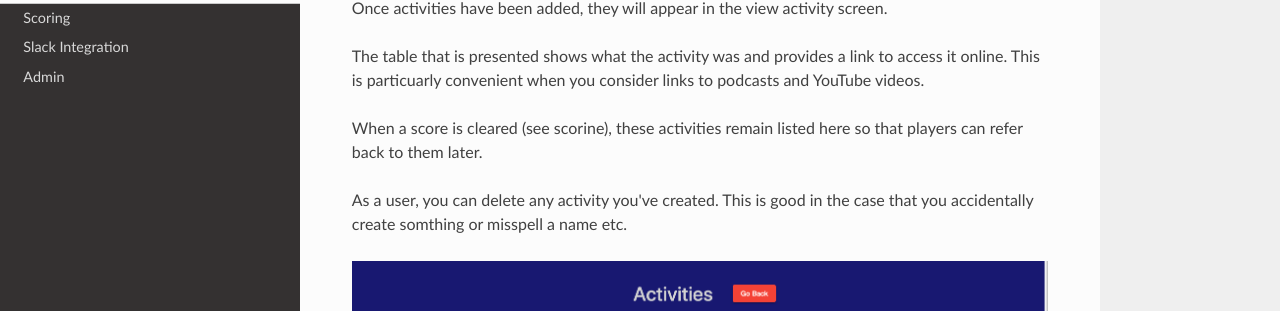
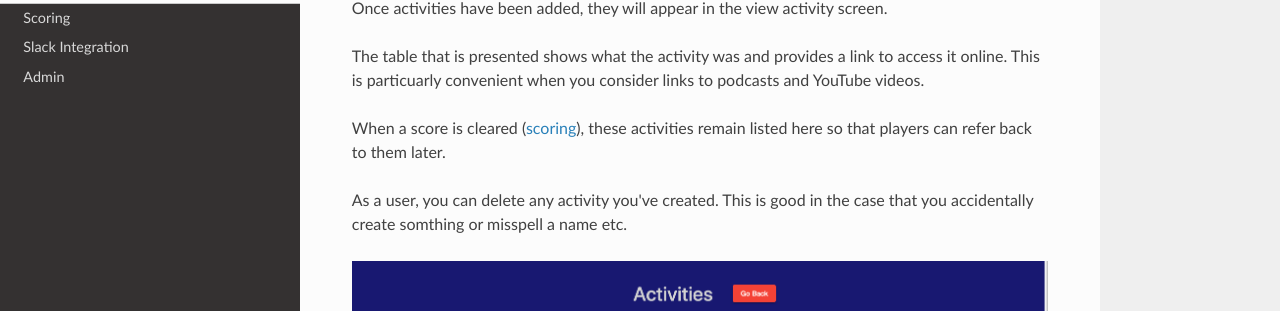
Before and after one commit to andrewevans0102/overwatch-challenge, an MkDocs documentation site: the page built from docs/docs/viewing_activity.md, in a window 1280 px wide. Shown: the part 163-474 px from the top of the page. Built offline with MkDocs 1.6.1, drawn with Linux system fonts in a browser that asks for light colours; nearby versions of some CDN libraries; old or Windows-style settings are respelled for this version of MkDocs.

Commit message:
link and spelling fixes

```diff
--- a/docs/docs/viewing_activity.md
+++ b/docs/docs/viewing_activity.md
@@ -4,7 +4,7 @@ Once activities have been added, they will appear in the view activity screen.
 
 The table that is presented shows what the activity was and provides a link to access it online.  This is particuarly convenient when you consider links to podcasts and YouTube videos.
 
-When a score is cleared (see scorine), these activities remain listed here so that players can refer back to them later.
+When a score is cleared ([scoring](scoring.md)), these activities remain listed here so that players can refer back to them later.
 
 As a user, you can delete any activity you've created.  This is good in the case that you accidentally create somthing or misspell a name etc.
 
```
Also changed, not shown: docs/docs/admin.md (+1 -1 lines), 1 other file.
